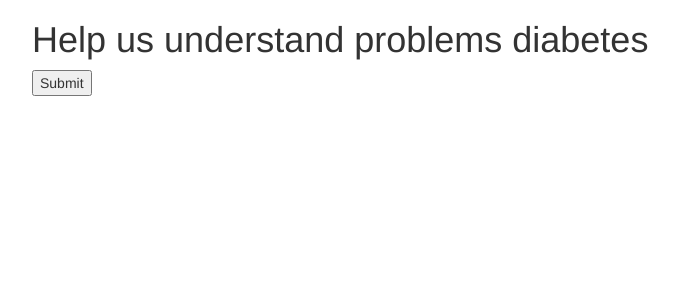
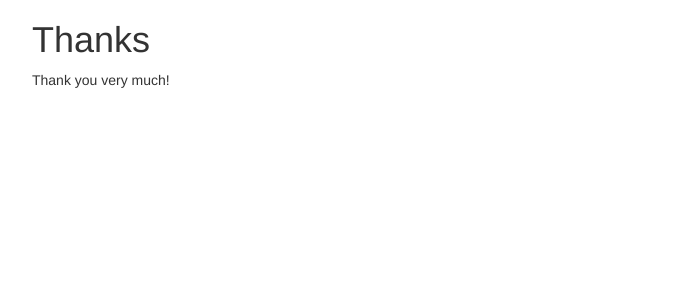
Before and after one commit to nickdotreid/diabetes-problems, a Django app: page /thanks in a window 1280 px wide. Shown: the top 300 px of the page, without its empty margins (143-821 px from the left). Run offline with Django 3.2, Linux system fonts and the light colour scheme; some libraries are stand-ins or nearby versions.

Commit message:
added selection view logic

```diff
--- a/diabetes_problems/settings/production.py
+++ b/diabetes_problems/settings/production.py
@@ -93,6 +93,9 @@ STATIC_URL = "https://{bucket_name}.s3.amazonaws.com/".format(
     bucket_name = AWS_STORAGE_BUCKET_NAME,
 )
 
+MEDIA_URL = "https://{bucket_name}.s3.amazonaws.com/".format(
+    bucket_name = AWS_STORAGE_BUCKET_NAME,
+)
 
 # Email settings.
 
--- a/problems/templates/problems/important.html
+++ b/problems/templates/problems/important.html
@@ -5,7 +5,14 @@
 <form action="" method="POST">
 {% csrf_token %}
 {% for problem in problems %}
-	this is a problem
+	<div class="problem">
+		{% if problem.image %}
+			<label for="problem-{{problem.id}}"><img src="{{MEDIA_URL}}{{problem.image}}" alt="" /></label>
+		{% endif %}
+		<input id="problem-{{problem.id}}" type="checkbox" name="problem-{{problem.id}}" value="True" />
+		<label for="problem-{{problem.id}}">{{problem.title}}</label>
+
+	</div>
 {% endfor %}
 <input type="submit" />
 </form>
--- /dev/null
+++ b/problems/templates/problems/thanks.html
@@ -0,0 +1,6 @@
+{% extends 'base.html' %}
+
+{% block content %}
+	<h1>Thanks</h1>
+	<p>Thank you very much!</p>
+{% endblock content %}
--- a/problems/urls.py
+++ b/problems/urls.py
@@ -1,5 +1,6 @@
 from django.conf.urls import patterns, include, url
 
 urlpatterns = patterns('problems.views',
+	url(r'^thanks','thanks'),
 	url(r'^','important'),
 )
--- a/problems/views.py
+++ b/problems/views.py
@@ -4,7 +4,31 @@ from django.core.urlresolvers import reverse
 
 from django.template import RequestContext
 
+from problems.models import Problem, Session, Important
+
 def important(request):
+    if request.POST:
+        selected_problems = []
+        # check for existing session
+        session = Session()
+        session.save()
+        for problem in [x for x in request.POST if 'problem' in x ]:
+            try:
+                pid = problem.split('-')[1]
+                prob = Problem.objects.get(id=pid)
+                selected_problems.append(prob)
+            except:
+                continue
+        for problem in selected_problems:
+            imp = Important(
+                problem=problem,
+                session=session,
+                )
+            imp.save()
+        return HttpResponseRedirect(reverse(thanks))
     return render_to_response('problems/important.html',{
-        'problems':[],
+        'problems':Problem.objects.all(),
         },context_instance=RequestContext(request))
+
+def thanks(request):
+    return render_to_response('problems/thanks.html',{},context_instance=RequestContext(request))
```
